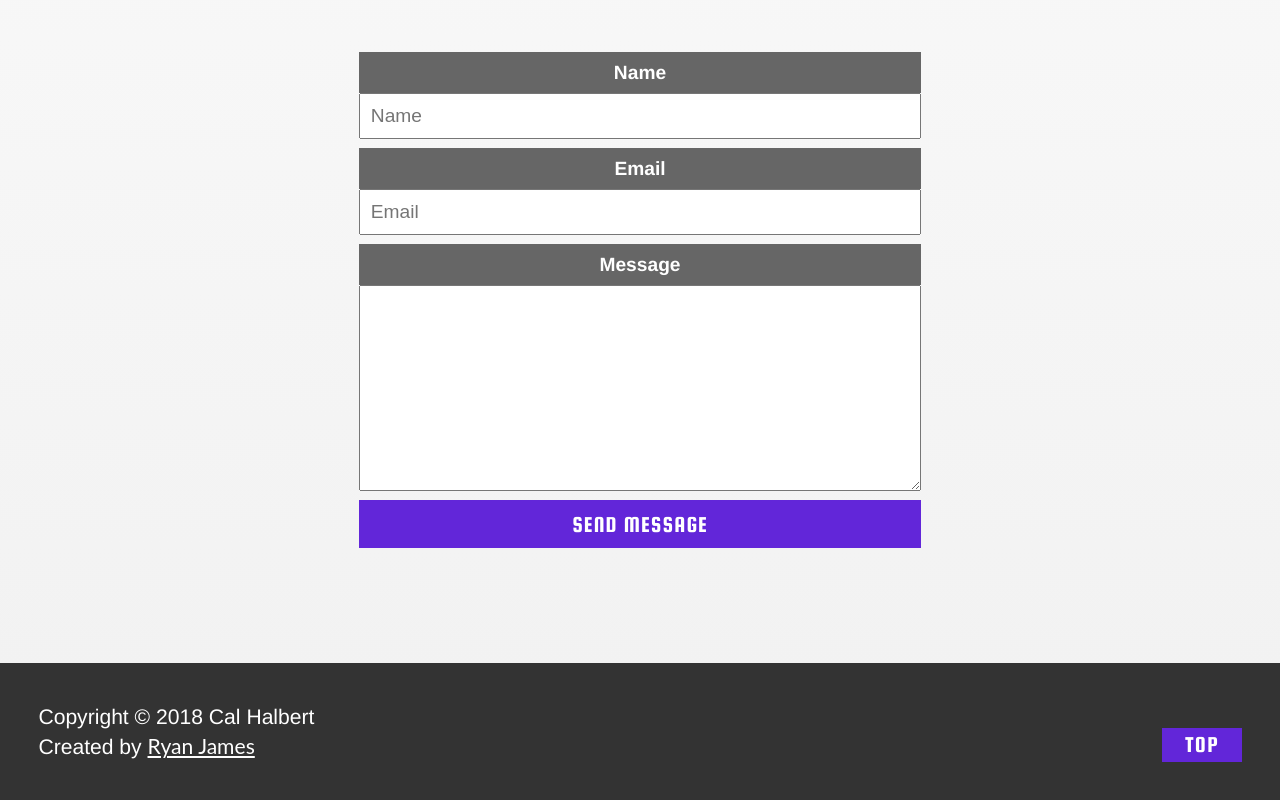
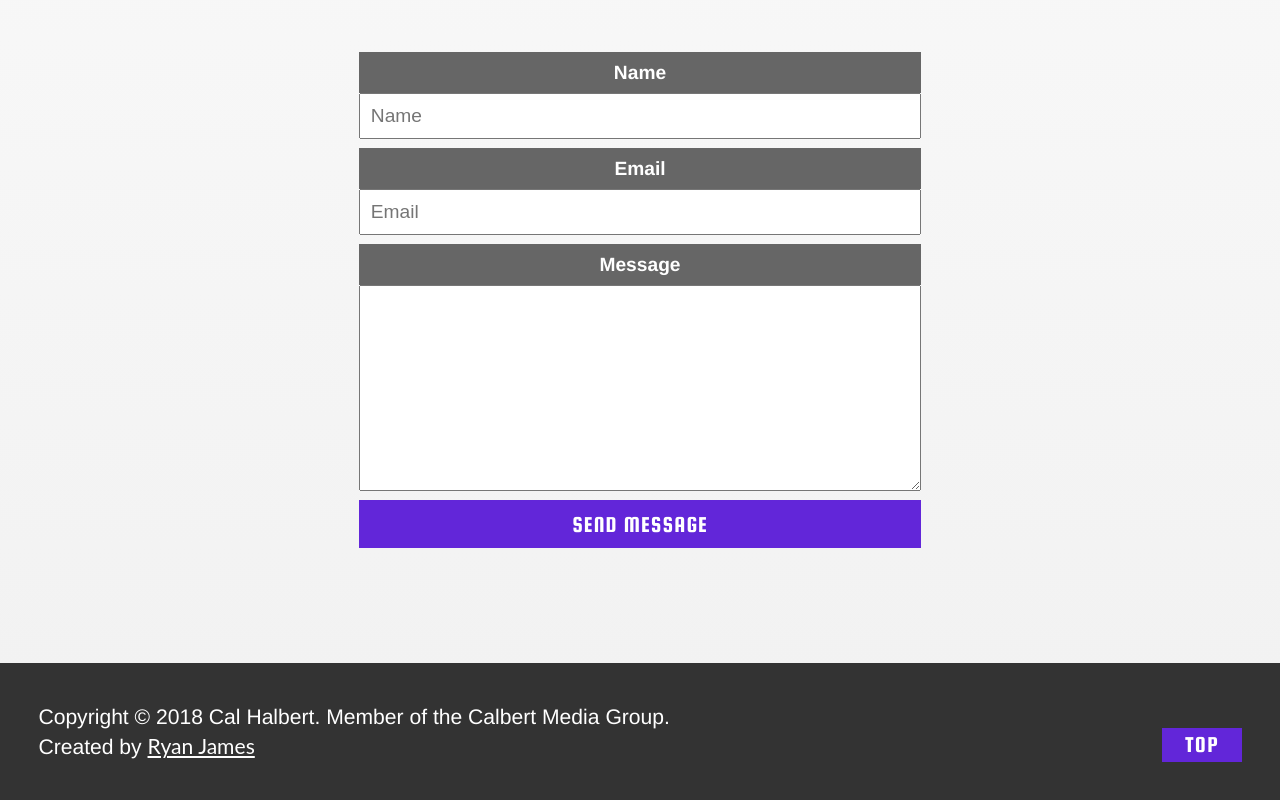
Before and after one commit to Rejam/calhalbertcomedy, a Gatsby site: page /contact in a window 1280 px wide. Shown: the part 341-1141 px from the top of the page. Built offline with nearby package versions, Linux system fonts and the light colour scheme; Gatsby itself is replaced by a stand-in of ours.

Commit message:
calbert media group

```diff
--- a/src/components/footer.js
+++ b/src/components/footer.js
@@ -7,7 +7,7 @@ export default () => {
     <div>
       <div className={style.foot}>
         <div>
-          <p>Copyright © 2018 Cal Halbert</p>
+          <p>Copyright © 2018 Cal Halbert. Member of the Calbert Media Group.</p>
           <p>
             Created by{' '}
             <a
--- a/src/components/layout.js
+++ b/src/components/layout.js
@@ -16,6 +16,7 @@ const Layout = ({ children }) => {
     { text: 'Voice Over', path: 'voice' },
     { text: 'Contact', path: 'contact' },
   ]
+
   const pathname =
     typeof window !== 'undefined'
       ? window.location.pathname.replace(/[/]/g, '')
```
